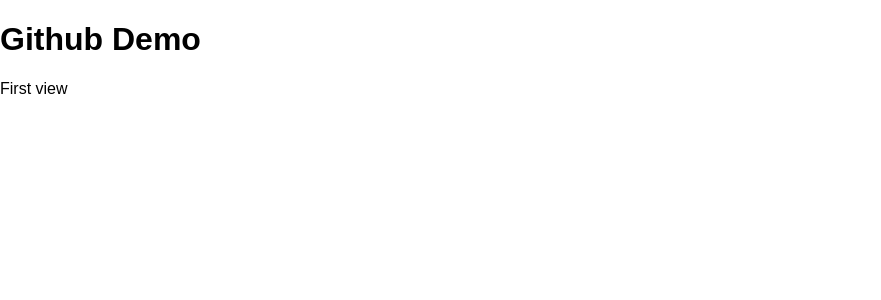
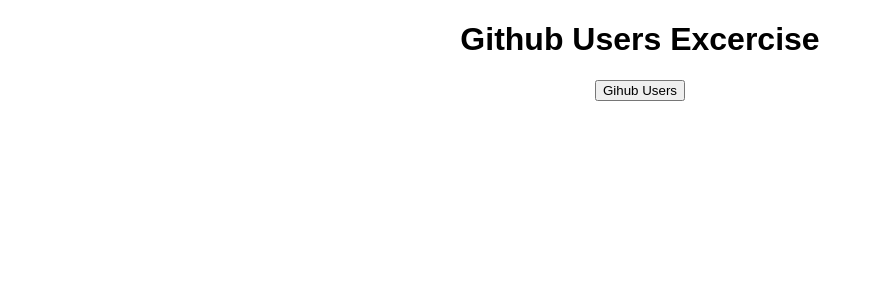
Before and after one commit to ManoloAlvarezForo/GitExcercise, a React (Create React App) app: page / in a window 1280 px wide. Shown: the top 300 px of the page, without its empty margins (0-881 px from the left). Built offline with nearby package versions, Linux system fonts and the light colour scheme.

Commit message:
routes: Added the initial routes with react-router

```diff
--- a/package.json
+++ b/package.json
@@ -3,8 +3,11 @@
   "version": "0.1.0",
   "private": true,
   "dependencies": {
+    "npm": "^5.8.0",
     "react": "^16.3.1",
     "react-dom": "^16.3.1",
+    "react-router": "^4.2.0",
+    "react-router-dom": "^4.2.2",
     "react-scripts": "1.1.4"
   },
   "scripts": {
--- a/src/App.js
+++ /dev/null
@@ -1,16 +0,0 @@
-import React, { Component } from 'react';
-
-class App extends Component {
-  render() {
-    return (
-      <div className="App">
-        <h1>Github Demo</h1>
-        <p>
-          First view
-        </p>
-      </div>
-    );
-  }
-}
-
-export default App;
--- /dev/null
+++ b/src/components/Main.js
@@ -0,0 +1,18 @@
+import React from 'react';
+
+const Main = () => {
+    return(
+        <div>
+            <div style={{ display:'flex', flexDirection:'row', justifyContent:'center'}}>
+            <div style={{ display:'flex', flexDirection:'column', justifyContent:'center'}}>
+               <h1>Github Users Excercise</h1>
+               <div style={{ display:'flex', flexDirection:'row', justifyContent:'center'}}>
+                 <button>Gihub Users</button>
+               </div>
+            </div>
+            </div>
+        </div>
+    )
+}
+
+export default Main;
--- /dev/null
+++ b/src/containers/App.js
@@ -0,0 +1,10 @@
+import React from 'react';
+import Routes from '../routes'
+
+const App = () => (
+  <main>
+    <Routes />
+  </main>
+)
+
+export default App
--- /dev/null
+++ b/src/containers/MainPage.js
@@ -0,0 +1,10 @@
+import React from 'react';
+import Main from '../components/Main';
+
+const MainPage = () => {
+    return(
+      <Main />
+    )
+}
+
+export default MainPage;
--- a/src/index.js
+++ b/src/index.js
@@ -1,8 +1,13 @@
 import React from 'react';
 import ReactDOM from 'react-dom';
 import './index.css';
-import App from './App';
+import App from './containers/App';
 import registerServiceWorker from './registerServiceWorker';
+import { BrowserRouter as Router } from 'react-router-dom'
 
-ReactDOM.render(<App />, document.getElementById('root'));
+ReactDOM.render(
+        <Router>
+            <App />
+        </Router>
+    , document.getElementById('root'));
 registerServiceWorker();
--- /dev/null
+++ b/src/routes.js
@@ -0,0 +1,11 @@
+import React from 'react';
+import { Switch, Route } from 'react-router-dom'
+import MainPage from './containers/MainPage'
+
+const Routes = () => (
+    <Switch>
+      <Route exact path='/' component={ MainPage }/>
+    </Switch>
+)
+
+export default Routes;
```
Also changed, not shown: 1 other file (tests, documents, lock files or other folders).
